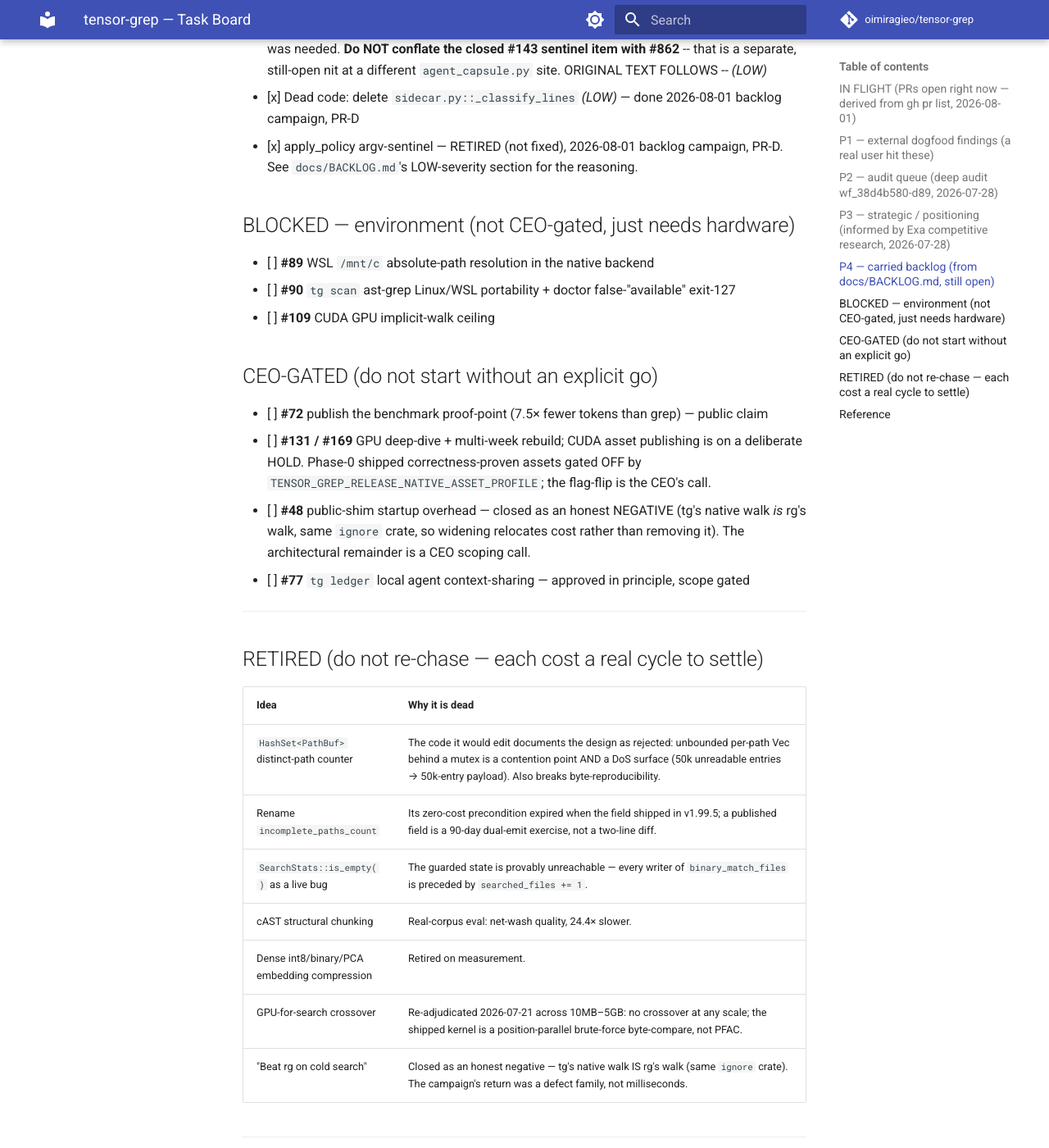
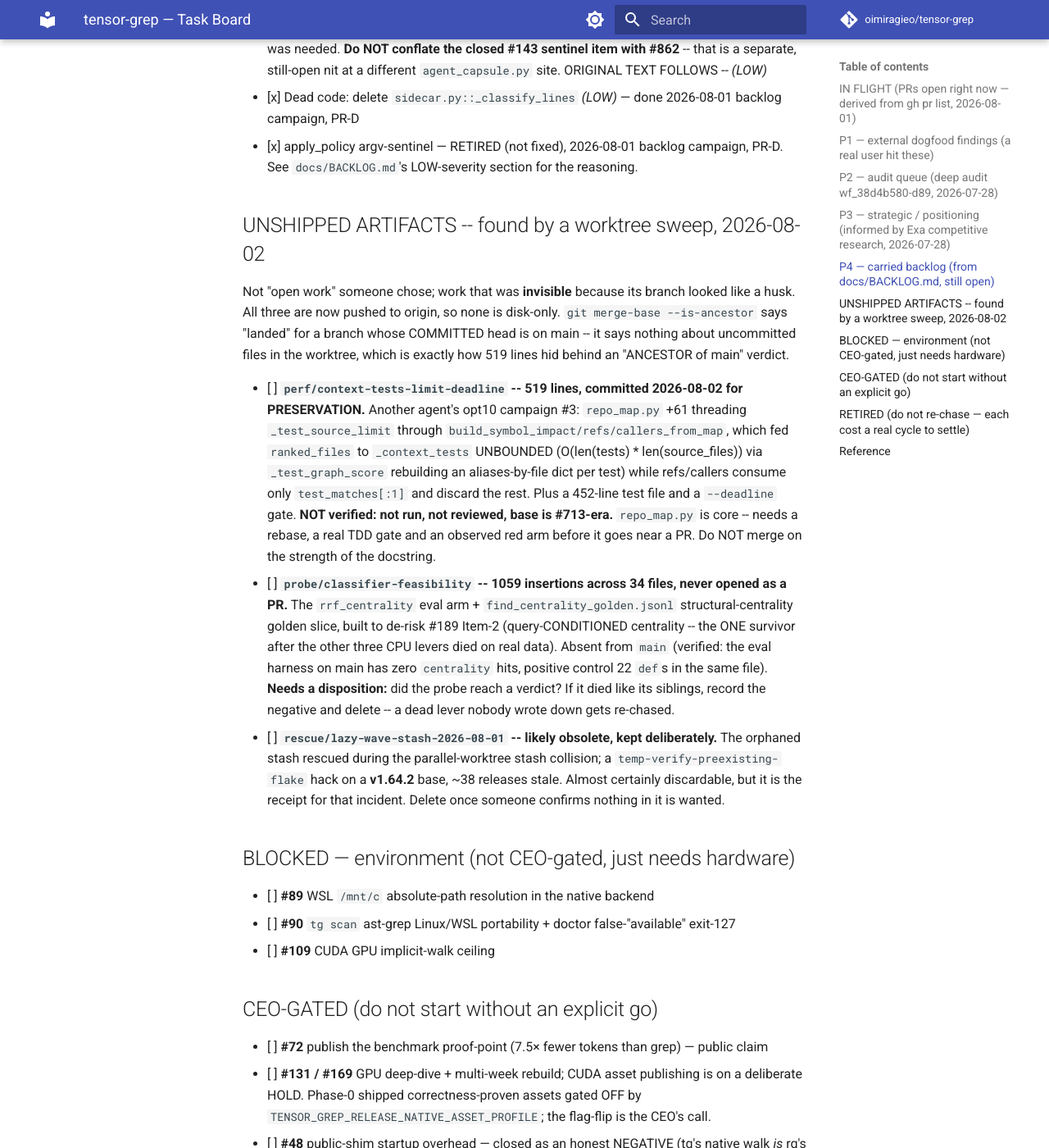
Before and after one commit to oimiragieo/tensor-grep, an MkDocs documentation site: the page built from docs/TASK_BOARD.md, in a window 1280 px wide and 1400 px high, scrolled down 8584 px. Shown: the whole window at 82% size. Built offline with MkDocs 1.6.1 and Material for MkDocs 9.7.7, drawn with Linux system fonts in a browser that asks for light colours; comment, search, counter and statistics services are not loaded.

Commit message:
docs: record three unshipped artifacts a worktree sweep found invisible
`git merge-base --is-ancestor <branch> main` is the repo's documented decidable
proof that a branch is safe to delete. It is decidable about COMMITTED work and
silent about everything else -- and that gap hid 519 lines.

`perf/context-tests-limit-deadline` reported ANCESTOR of main, so the branch read
as a husk. Its worktree held two modified files and an untracked 452-line test.
`git worktree remove` refused it; my own sweep script then printed "removed"
anyway, because the `&& echo` chained off `tail`'s exit code rather than git's --
the same shape as the `pytest -q | tail && git commit` receipt that committed on
red. Reading the refusal instead of the echo is what surfaced the work.

Recorded, not merged:
- perf/context-tests-limit-deadline (519 lines, now committed + pushed) -- an
  unbounded O(len(tests) * len(source_files)) scan on the refs/callers/impact
  paths whose result is then discarded except test_matches[:1]. Core file,
  #713-era base, unverified. Needs a rebase and an observed red arm.
- probe/classifier-feasibility (1059 insertions, 34 files, never a PR) -- the
  rrf_centrality arm + centrality golden slice for #189 Item-2, the one CPU
  lever that survived when the other three died on real data. Needs a verdict
  recorded either way; a dead lever nobody wrote down gets re-chased.
- rescue/lazy-wave-stash-2026-08-01 -- the stash-collision receipt, v1.64.2 base.

All three pushed to origin so none is disk-only. Two genuine husks were deleted
in the same sweep (fix-scanner-symlink-disclosure, fix-anonymous-overlap-noop):
both were already on main via merged PRs #847 and #845 with their tests present,
so the premise check stopped two PRs for work that had already shipped.

Co-Authored-By: Claude Opus 5 (1M context) <noreply@anthropic.com>

```diff
--- a/docs/TASK_BOARD.md
+++ b/docs/TASK_BOARD.md
@@ -219,6 +219,33 @@ review, each verified against the real code (a finding without a `file:line` was
 - [x] apply_policy argv-sentinel — RETIRED (not fixed), 2026-08-01 backlog campaign, PR-D. See
       `docs/BACKLOG.md`'s LOW-severity section for the reasoning.
 
+## UNSHIPPED ARTIFACTS -- found by a worktree sweep, 2026-08-02
+
+Not "open work" someone chose; work that was **invisible** because its branch looked like a husk.
+All three are now pushed to origin, so none is disk-only. `git merge-base --is-ancestor` says
+"landed" for a branch whose COMMITTED head is on main -- it says nothing about uncommitted files in
+the worktree, which is exactly how 519 lines hid behind an "ANCESTOR of main" verdict.
+
+- [ ] **`perf/context-tests-limit-deadline` -- 519 lines, committed 2026-08-02 for PRESERVATION.**
+  Another agent's opt10 campaign #3: `repo_map.py` +61 threading `_test_source_limit` through
+  `build_symbol_impact/refs/callers_from_map`, which fed `ranked_files` to `_context_tests`
+  UNBOUNDED (O(len(tests) * len(source_files)) via `_test_graph_score` rebuilding an aliases-by-file
+  dict per test) while refs/callers consume only `test_matches[:1]` and discard the rest. Plus a
+  452-line test file and a `--deadline` gate. **NOT verified: not run, not reviewed, base is
+  #713-era.** `repo_map.py` is core -- needs a rebase, a real TDD gate and an observed red arm
+  before it goes near a PR. Do NOT merge on the strength of the docstring.
+- [ ] **`probe/classifier-feasibility` -- 1059 insertions across 34 files, never opened as a PR.**
+  The `rrf_centrality` eval arm + `find_centrality_golden.jsonl` structural-centrality golden slice,
+  built to de-risk #189 Item-2 (query-CONDITIONED centrality -- the ONE survivor after the other
+  three CPU levers died on real data). Absent from `main` (verified: the eval harness on main has
+  zero `centrality` hits, positive control 22 `def`s in the same file). **Needs a disposition:** did
+  the probe reach a verdict? If it died like its siblings, record the negative and delete -- a dead
+  lever nobody wrote down gets re-chased.
+- [ ] **`rescue/lazy-wave-stash-2026-08-01` -- likely obsolete, kept deliberately.** The orphaned
+  stash rescued during the parallel-worktree stash collision; a `temp-verify-preexisting-flake` hack
+  on a **v1.64.2** base, ~38 releases stale. Almost certainly discardable, but it is the receipt for
+  that incident. Delete once someone confirms nothing in it is wanted.
+
 ## BLOCKED — environment (not CEO-gated, just needs hardware)
 
 - [ ] **#89** WSL `/mnt/c` absolute-path resolution in the native backend
```
